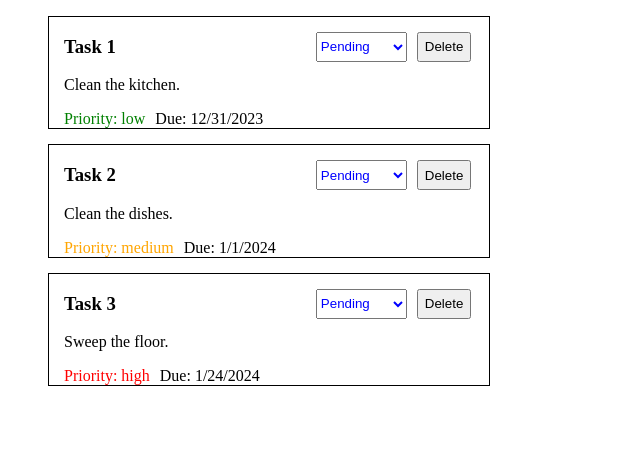
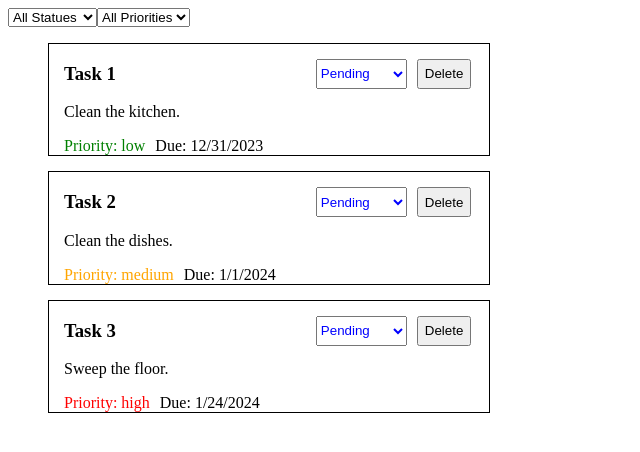
Before and after one commit to ScriptMang/lab9.3, a React (Vite) app: page / in a window 1280 px wide. Shown: the top 452 px of the page, without its empty margins (0-640 px from the left). Built offline with nearby package versions, Linux system fonts and the light colour scheme.

Commit message:
Implement task-filter wip

```diff
--- a/src/App.tsx
+++ b/src/App.tsx
@@ -1,6 +1,7 @@
 import type {TaskStatus} from './types/index.ts'
 import type {Task} from './types/index.ts'
 import TaskList from './components/TaskList'
+import TaskFilter from './components/TaskFilter'
 
 import {useState} from 'react'
 import './App.css'
@@ -77,8 +78,25 @@ function App() {
     setTaskList(prevTasks => (prevTasks as Task[]).filter(task => Number(task.id) !== numId));
   }
 
+  // copy of the tasklist prior to filtering
+  const preFilteredTaskList = taskList;
+
+  // filters tasks based on status or priority changes for each of their drop downs
+  const filterTaskHandler = (filter: { status?: TaskStatus
+    priority?: 'low' | 'medium' | 'high';}) =>{
+      if (filter?.status !== undefined){
+         setTaskList(prevTasks => (prevTasks as Task[]).filter(task => task.status === filter.status));
+      } else if (filter?.priority !== undefined) {
+         setTaskList(prevTasks => (prevTasks as Task[]).filter(task => task.priority === filter.priority));
+      } else {
+        console.log("Both the task status and the task priority passed are undefined")
+        console.log("Resetting the TaskList.")
+      }
+  }
+
   return (
   <>
+  <TaskFilter onFilterChange={filterTaskHandler}/>
   <TaskList tasks={taskList as Task[]} onStatusChange={taskStatusHandler} onDelete={removeTaskHandler} />
   </>
 )
```
